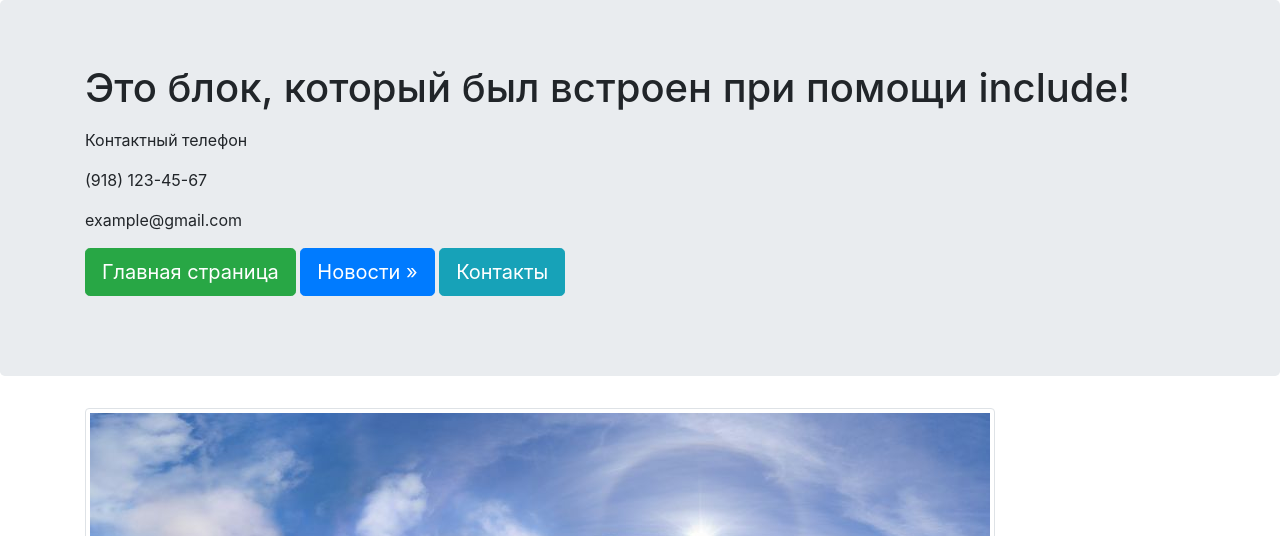
After one commit to Atli4nikK/djangoLearning, a Django app: page /contact/ in a window 1280 px wide. The commit adds this page. Shown: the top 536 px of the page. Run offline with Django 3.2, Linux system fonts and the light colour scheme; some libraries are stand-ins or nearby versions.

Commit message:
Data Transfer from Python to HTML(Jinja)

```diff
--- /dev/null
+++ b/mainApp/templates/mainApp/basic.html
@@ -0,0 +1,7 @@
+{% extends "mainApp/wrapper.html" %}
+
+{% block content %}
+    {% for val in values %}
+        <p>{{val}}</p>
+    {% endfor %}
+{% endblock %}
--- a/mainApp/templates/mainApp/wrapper.html
+++ b/mainApp/templates/mainApp/wrapper.html
@@ -14,8 +14,8 @@
             {% endblock %}
             <p>
                 <a href="/" class="btn btn-success btn-lg">Главная страница</a>
-                <a href="/news" class="btn btn-primary btn-lg">Узнать больше
-                &raquo;</a>
+                <a href="/news" class="btn btn-primary btn-lg">Новости &raquo;</a>
+                <a href="/contact" class="btn btn-info btn-lg">Контакты</a>
             </p>
         </div>
     </div>
--- a/mainApp/urls.py
+++ b/mainApp/urls.py
@@ -3,4 +3,5 @@
 
 urlpatterns = [
     path('', views.index, name='index'),
+    path('contact/', views.contact, name='contact'),
 ]
--- a/mainApp/views.py
+++ b/mainApp/views.py
@@ -5,3 +5,8 @@
 
 def index(request):
     return render(request, 'mainApp/homePage.html')
+
+
+def contact(request):
+    return render(request, 'mainApp/basic.html',
+                  {'values': ['Контактный телефон', '(918) 123-45-67', 'example@gmail.com']})
--- a/mysite/urls.py
+++ b/mysite/urls.py
@@ -18,6 +18,5 @@
 
 urlpatterns = [
     path('admin/', admin.site.urls),
-    path('webexample/', include('webexample.urls')),
     path('', include('mainApp.urls')),
 ]
```
